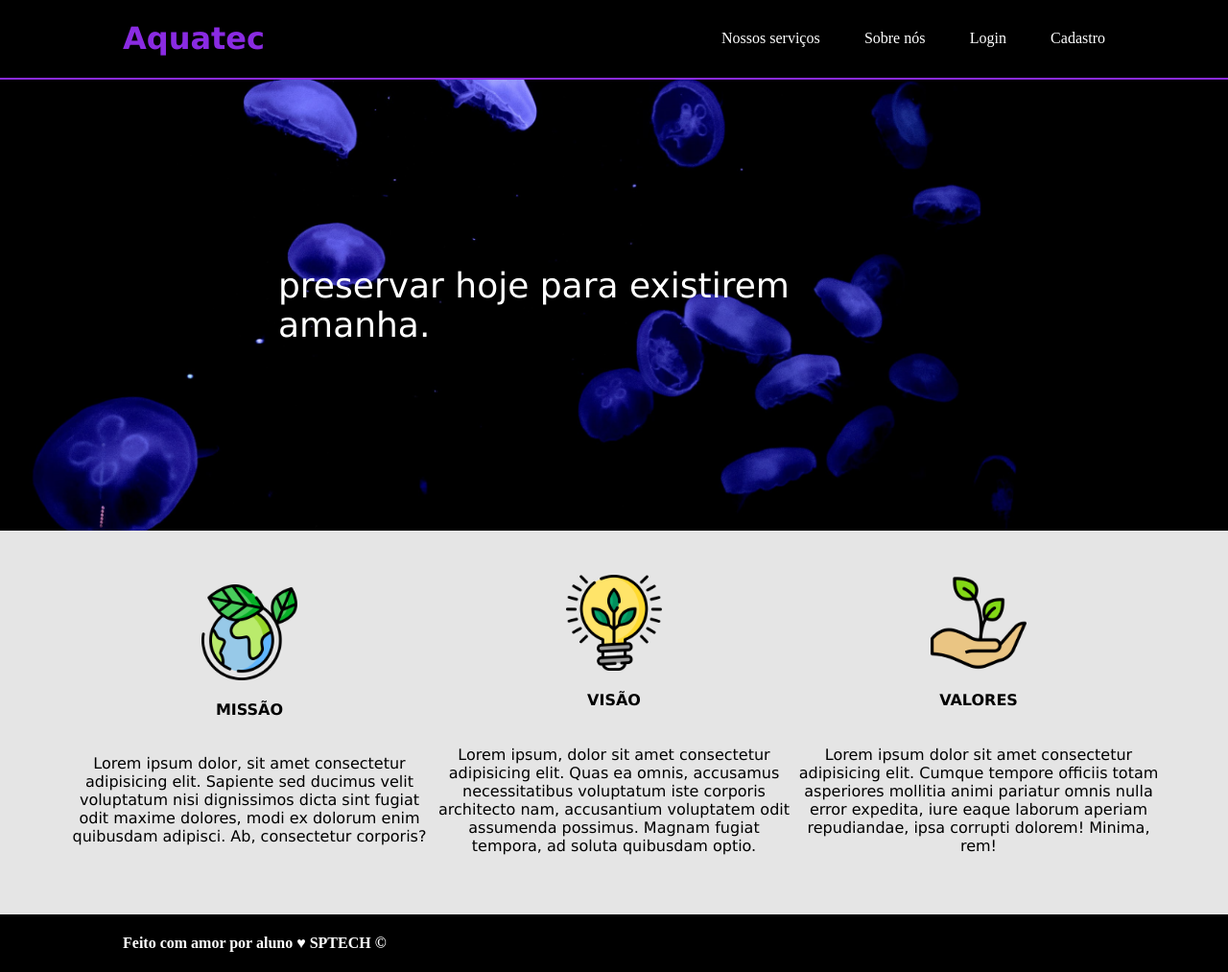
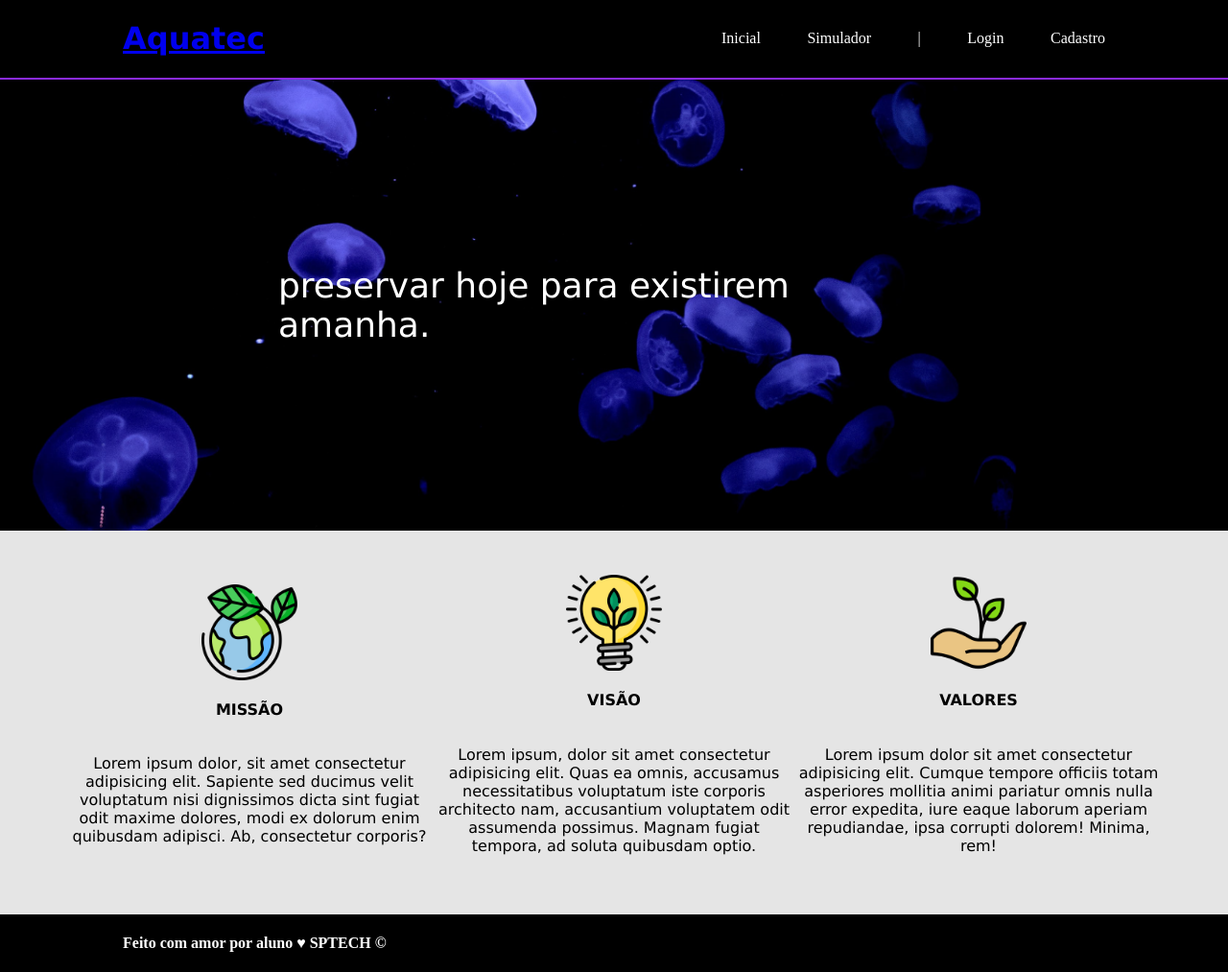
Before and after one commit to CamyAlves/segundo-repositorio, a plain HTML site: page Site institucional/index.html in a window 1280 px wide. Shown: the whole page at 96% size. Drawn offline with Linux system fonts and the light colour scheme.

Commit message:
Update index.html

```diff
--- a/Site institucional/index.html
+++ b/Site institucional/index.html
@@ -9,14 +9,15 @@
 <body>
     <div class="header">
         <div class="container">
-            <h1>
+            <h1><a href="index.html">
                 Aquatec
-            </h1>
+            </a></h1>
             <ul>
-                <li><a href="https://www.google.com/"> Nossos serviços</a></li>
-                <li>Sobre nós</li>
-                <li>Login</li>
-                <li>Cadastro</li>
+                <li><a href="index.html"> Inicial</a></li>
+                <li>Simulador</li>
+                <li>|</li>
+                <li><a href="login.html">Login</a></li>
+                <li><a href="cadastro.html">Cadastro</a></li>
             </ul>
         </div>
     </div>
```
